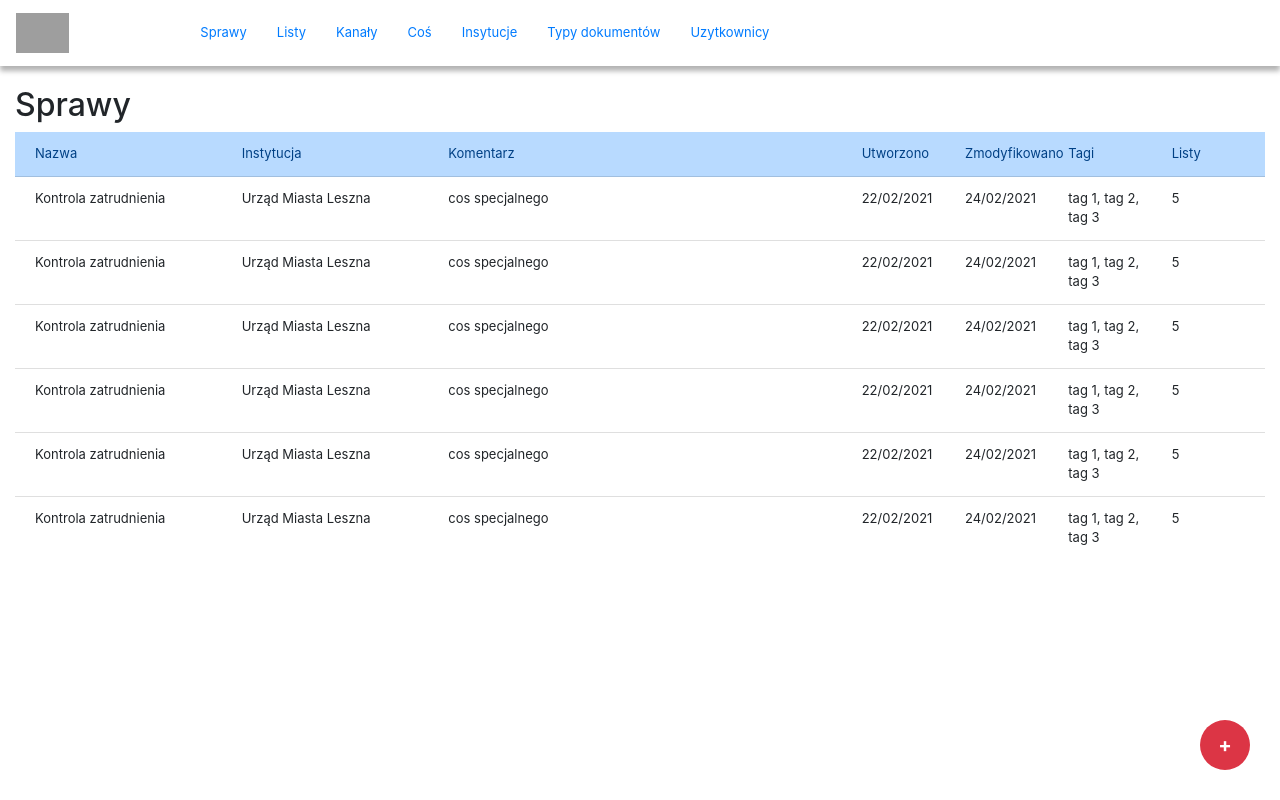
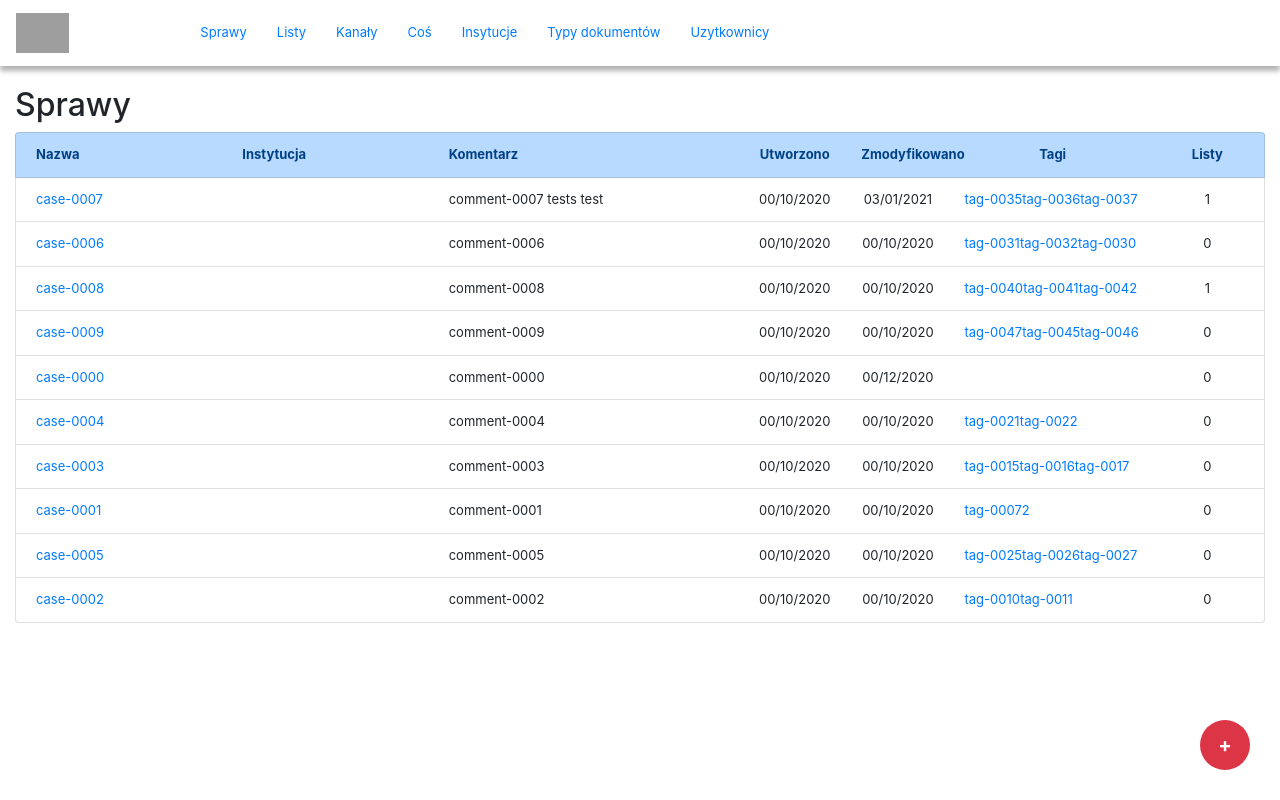
Before and after one commit to WlodzimierzKorza/small_eod, a React (Create React App) app: page /cases in a window 1280 px wide. Built offline with nearby package versions, Linux system fonts and the light colour scheme; grey boxes are pictures that could not be loaded.

Commit message:
Create cases view and add case modal

```diff
--- a/src/components/Cases/CasesList.js
+++ b/src/components/Cases/CasesList.js
@@ -1,29 +1,42 @@
 import React from 'react'
+import { connect } from 'react-redux'
 import { ListGroup, Row, Col } from 'react-bootstrap'
 import CasesRow from './CasesRow'
 
-const CasesList = () => {
+const CasesList = ({ state }) => {
+    console.log(state)
     return (
-        <ListGroup variant="flush">
+        <ListGroup>
             <ListGroup.Item variant="primary">
-                <Row>
+                <Row className="font-weight-bold">
                     <Col md={2}>Nazwa</Col>
                     <Col md={2}>Instytucja</Col>
-                    <Col md={4}>Komentarz</Col>
-                    <Col md={1}>Utworzono</Col>
-                    <Col md={1}>Zmodyfikowano</Col>
-                    <Col md={1}>Tagi</Col>
-                    <Col md={1}>Listy</Col>
+                    <Col md={3}>Komentarz</Col>
+                    <Col md={1} className="text-center">
+                        Utworzono
+                    </Col>
+                    <Col md={1} className="text-center">
+                        Zmodyfikowano
+                    </Col>
+                    <Col md={2} className="text-center">
+                        Tagi
+                    </Col>
+                    <Col md={1} className="text-center">
+                        Listy
+                    </Col>
                 </Row>
             </ListGroup.Item>
-            <CasesRow />
-            <CasesRow />
-            <CasesRow />
-            <CasesRow />
-            <CasesRow />
-            <CasesRow />
+            {state.cases.map((item) => {
+                return <CasesRow key={item.id} item={item} />
+            })}
         </ListGroup>
     )
 }
 
-export default CasesList
+const mapStateToProps = (state) => {
+    return {
+        state,
+    }
+}
+
+export default connect(mapStateToProps, null)(CasesList)
--- a/src/components/Cases/CasesModal.js
+++ b/src/components/Cases/CasesModal.js
@@ -1,5 +1,5 @@
 import React from 'react'
-import { Modal, Row, Col, Form, FormLabel } from 'react-bootstrap'
+import { Modal, Col, Form, FormLabel, Button } from 'react-bootstrap'
 import { Formik, Form as FormikForm } from 'formik'
 
 const CasesModal = ({ onHide, show }) => {
@@ -7,20 +7,101 @@ const CasesModal = ({ onHide, show }) => {
         <Modal show={show} onHide={onHide} size="lg">
             <Modal.Header closeButton>Dodaj sprawę</Modal.Header>
             <Modal.Body>
-                <Formik>
-                    {() => {
+                <Formik
+                    initialValues={{
+                        id: '',
+                        comment: '',
+                        auditedInstitutions: [],
+                        name: '',
+                        responsibleUsers: [],
+                        notifiedUsers: [29],
+                        featureoptions: [1],
+                        tags: [],
+                        createdBy: 60,
+                        modifiedBy: 1,
+                        createdOn: '2020-10-04T03:38:36.783289Z',
+                        modifiedOn: '2021-01-27T19:30:31.536731Z',
+                        letterCount: 1,
+                        noteCount: 0,
+                    }}
+                    validate={(values) => {
+                        const errors = {}
+                        if (values.name === '') {
+                            errors.name = 'To pole nie moze być puste'
+                        }
+                        return errors
+                    }}
+                    onSubmit={(values, { resetForm, setFieldValue }) => {}}
+                >
+                    {({ values, errors, handleChange, setFieldValue }) => {
+                        console.log(values, errors)
                         return (
                             <FormikForm>
                                 <Form.Row>
                                     <Col>
-                                        <FormLabel>Nazwa sprawy</FormLabel>
-                                        <Form.Control name="name" maxLength="100" />
+                                        <Form.Group>
+                                            <FormLabel>Nazwa sprawy</FormLabel>
+                                            <Form.Control
+                                                name="name"
+                                                maxLength="100"
+                                                onChange={handleChange}
+                                                value={values.name}
+                                                isInvalid={errors.name ? true : false}
+                                            />
+                                            <Form.Control.Feedback type="invalid">
+                                                {errors.name}
+                                            </Form.Control.Feedback>
+                                        </Form.Group>
+                                    </Col>
+                                    <Col>
+                                        <Form.Group>
+                                            <FormLabel>Kontrolowana instytucja</FormLabel>
+                                            <Form.Control
+                                                name="instytution"
+                                                as="select"
+                                            ></Form.Control>
+                                        </Form.Group>
+                                    </Col>
+                                </Form.Row>
+                                <Form.Row></Form.Row>
+                                <Form.Row>
+                                    <Col>
+                                        <Form.Group>
+                                            <FormLabel>Komentarz</FormLabel>
+                                            <Form.Control
+                                                as="textarea"
+                                                maxLength="1000"
+                                                name="comment"
+                                                onChange={handleChange}
+                                                value={values.comment}
+                                            ></Form.Control>
+                                        </Form.Group>
                                     </Col>
                                 </Form.Row>
                                 <Form.Row>
                                     <Col>
-                                        <FormLabel>Kontrolowana instytucja</FormLabel>
-                                        <Form.Control name="instytution" as="select" />
+                                        <Form.Group>
+                                            <FormLabel>Czyja sprawa</FormLabel>
+                                            <Form.Control as="select"></Form.Control>
+                                        </Form.Group>
+                                    </Col>
+                                    <Col>
+                                        <Form.Group>
+                                            <FormLabel>Odpowiedzialny za sprawę</FormLabel>
+                                            <Form.Control as="select"></Form.Control>
+                                        </Form.Group>
+                                    </Col>
+                                    <Col>
+                                        <Form.Group>
+                                            <FormLabel>Tagi</FormLabel>
+                                            <Form.Control />
+                                        </Form.Group>
+                                    </Col>
+                                    <Col>
+                                        <Form.Group>
+                                            <FormLabel>Dodaj list</FormLabel>
+                                            <Form.Control as="select"></Form.Control>
+                                        </Form.Group>
                                     </Col>
                                 </Form.Row>
                             </FormikForm>
@@ -28,6 +109,9 @@ const CasesModal = ({ onHide, show }) => {
                     }}
                 </Formik>
             </Modal.Body>
+            <Modal.Footer>
+                <Button variant="outline-primary">Dodaj sprawę</Button>
+            </Modal.Footer>
         </Modal>
     )
 }
--- a/src/components/Cases/CasesRow.js
+++ b/src/components/Cases/CasesRow.js
@@ -1,17 +1,33 @@
 import React from 'react'
 import { ListGroup, Row, Col } from 'react-bootstrap'
+import { createDate } from '../../helpers'
 
-const CasesRow = () => {
+const CasesRow = ({ item }) => {
     return (
         <ListGroup.Item>
             <Row>
-                <Col md={2}>Kontrola zatrudnienia</Col>
-                <Col md={2}>Urząd Miasta Leszna</Col>
-                <Col md={4}>cos specjalnego</Col>
-                <Col md={1}>22/02/2021</Col>
-                <Col md={1}>24/02/2021</Col>
-                <Col md={1}>tag 1, tag 2, tag 3</Col>
-                <Col md={1}>5</Col>
+                <Col md={2}>
+                    <a href="/#">{item.name}</a>
+                </Col>
+                <Col md={2}>{item.audited_institutions}</Col>
+                <Col md={3}>{item.comment}</Col>
+                <Col md={1} className="text-center">
+                    {createDate(item.createdOn)}
+                </Col>
+                <Col md={1} className="text-center">
+                    {createDate(item.modifiedOn)}
+                </Col>
+                <Col md={2}>
+                    {item.tags &&
+                        item.tags.map((item) => {
+                            return (
+                                <a href="##" className="tag" key={item}>
+                                    {item}
+                                </a>
+                            )
+                        })}
+                </Col>
+                <Col className="text-center">{item.letterCount}</Col>
             </Row>
         </ListGroup.Item>
     )
--- /dev/null
+++ b/src/components/Cases/style.scss
@@ -0,0 +1,15 @@
+@import '../../theme/theme.scss';
+.tag {
+    display: inline-block;
+    padding: 1px 10px;
+    background: $blue100;
+    text-align: center;
+    border-radius: 2px;
+    color: $blue200;
+    font-size: 12px;
+    margin: 2px;
+    &:hover {
+        text-decoration: none;
+        opacity: 0.5;
+    }
+}
```
